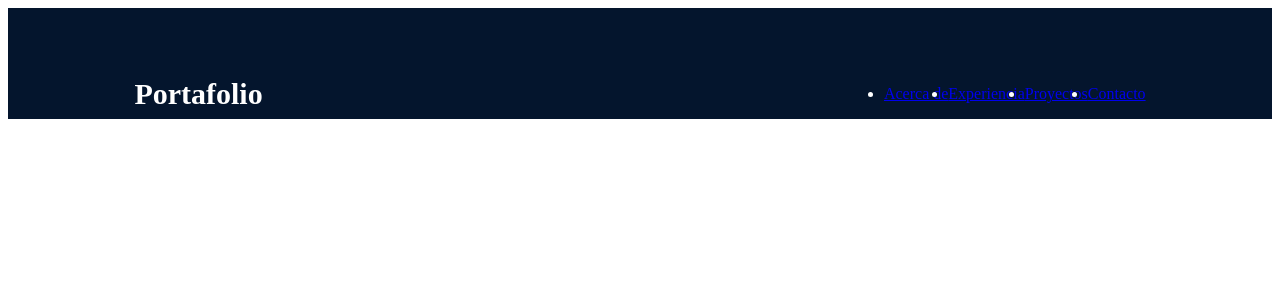
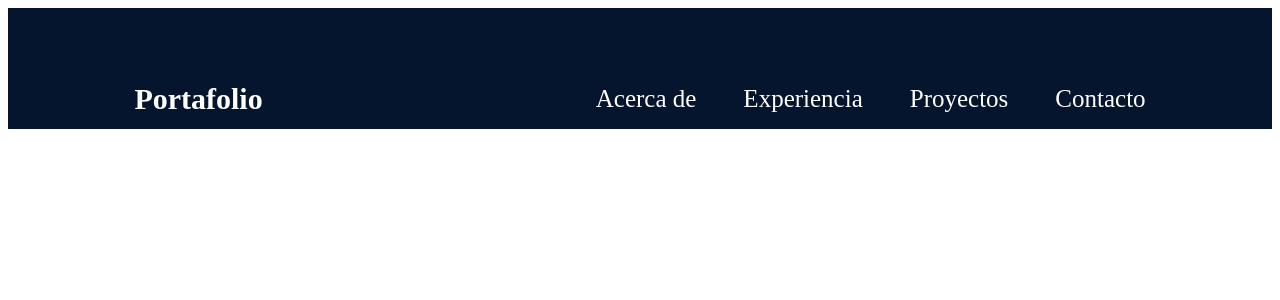
Before and after one commit to Jrubio123/portafolio, a React (Create React App) app: page / in a window 1280 px wide. Shown: the top 300 px of the page. Built offline with nearby package versions, Linux system fonts and the light colour scheme.

Commit message:
se crea el archivo utils, se crea codigo para traer imagenes

```diff
--- a/src/App.module.css
+++ b/src/App.module.css
@@ -4,5 +4,5 @@
   background-color: var(--color-bg);
   width: 100%;
   height: 100%;
-  overflow: hidden;
+  overflow: hidden;/*controla cómo se comporta el contenido de un elemento cuando este se desborda de sus límites  Hidden: Oculta el contenido desbordante*/
 }
--- a/src/componentes/navbar/Navbar.module.css
+++ b/src/componentes/navbar/Navbar.module.css
@@ -19,15 +19,17 @@
 }
 
 .menu{
-
+    display: flex;
 }
 
-.menuItems{
-    position: relative;
+.menuItems {
     display: flex;
-    align-items: center;
-    justify-content: space-between;
+    gap: 47px;
+    list-style: none; /*Quita la vineta*/
+  }
+
+  .menuItems a {/*Modificamos los elementos dentro del menu items (los que tienen a)*/
+    font-size: 25px;
     color: var(--color-text);
-
-
-}
+    text-decoration: none;
+  }
--- a/src/componentes/navbar/navbar.jsx
+++ b/src/componentes/navbar/navbar.jsx
@@ -1,4 +1,6 @@
-import React from 'react';
+import React, { useState } from "react";  // useState: Es como una libreta donde puedes guardar y cambiar información en tu componente.
+//importamos el usestate porque vamos a definir si la hamburguesa esta abierta o cerrada (para hacerlo mas responsivo)
+import {getImageUrl} from "../../utils";
 import Styles from "./Navbar.module.css";
 
 export const Navbar = () => {
--- /dev/null
+++ b/src/utils.js
@@ -0,0 +1,10 @@
+//El archivo utils.js generalmente se utiliza para almacenar funciones que se pueden reutilizar en diferentes partes de tu aplicación
+
+// La función getImageUrl toma un parámetro llamado "path".
+// Este parámetro "path" representa la ruta o nombre de archivo de una imagen (como "logo.png").
+export const getImageUrl = (path) => {
+    // El constructor new URL() crea una URL completa.
+    // /assets/${path} forma la ruta dinámica usando el valor de "path".
+    // Por ejemplo, si pasas "logo.png" como "path", la ruta se convierte en /assets/logo.png.
+    return new URL(`/assets/${path}`, import.meta.url).href; // Genera y devuelve la URL completa de la imagen.
+  };
```
